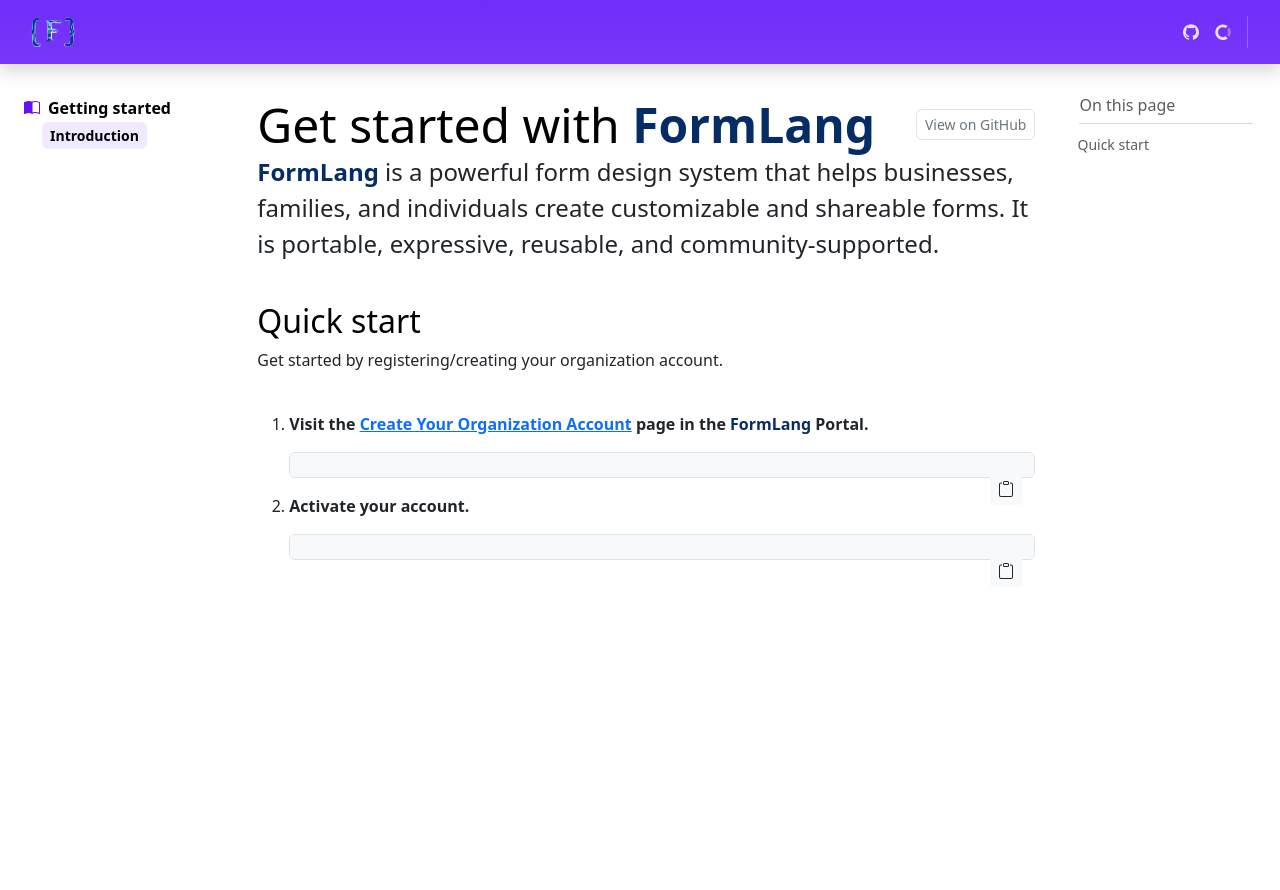
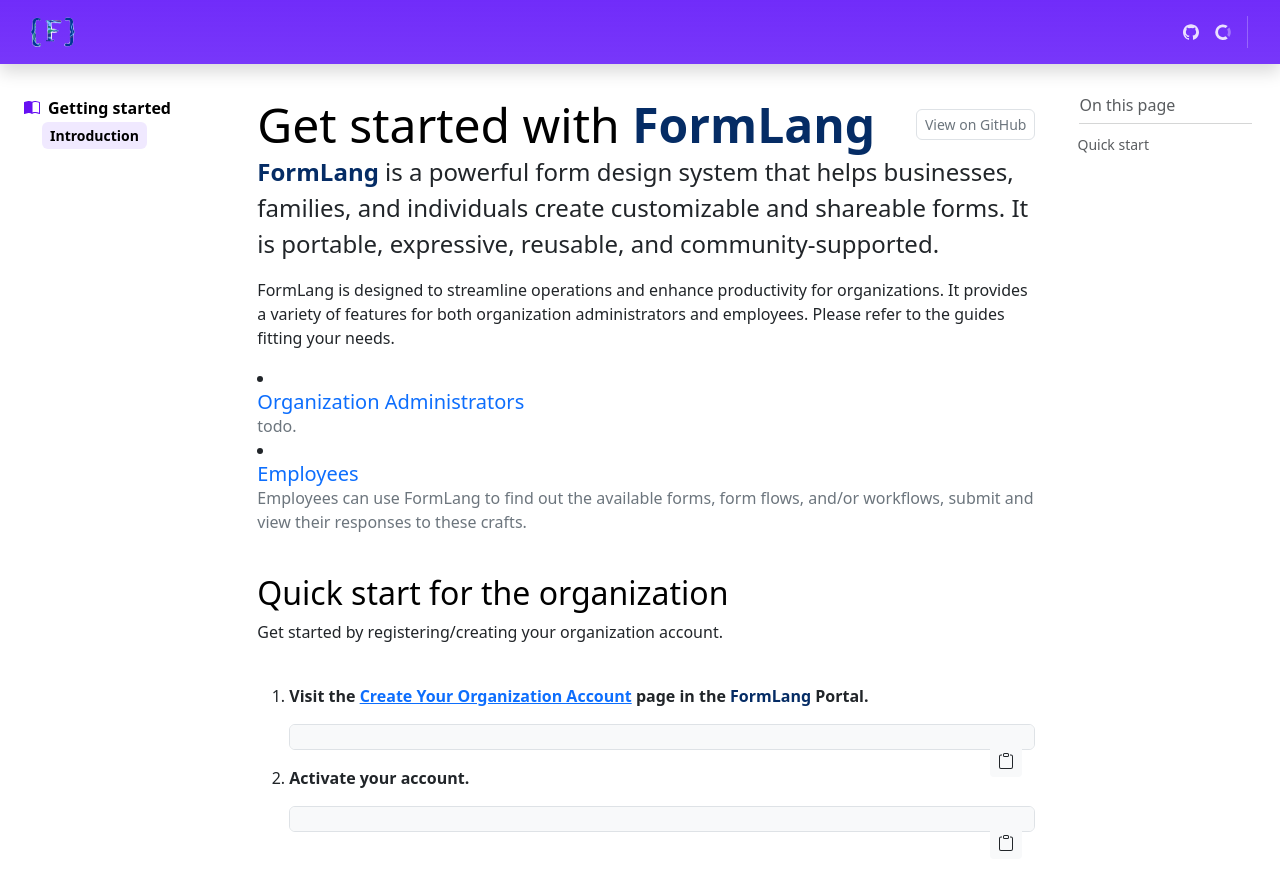
Before and after one commit to formlang/formlang-help, a Jekyll site: the page built from _pages/start/index.html, in a window 1280 px wide and 900 px high. Shown: the top 890 px of the window. Built offline with Jekyll 4.4.1, drawn with Linux system fonts in a browser that asks for light colours; comment, search, counter and statistics services are not loaded.

Commit message:
Updated start page

```diff
--- a/_pages/start/index.html
+++ b/_pages/start/index.html
@@ -17,6 +17,32 @@ permalink: /start/index.html
         <span class="fw-bold text-primary-emphasis">FormLang</span>
         is a powerful form design system that helps businesses, families, and individuals create customizable and shareable forms. It is portable, expressive, reusable, and community-supported.
     </p>
+
+    <p>
+        FormLang is designed to streamline operations and enhance
+        productivity for organizations. It provides a variety of
+        features for both organization administrators and employees.
+        Please refer to the guides fitting your needs.
+
+        <ui>
+            <li>
+                <a class="d-block text-decoration-none" href="#quick-start-for-admin">
+                    <strong class="d-block h5 mb-0">Organization Administrators </strong>
+                    <span class="text-secondary">todo.</span>
+                </a>
+            </li>
+            <li>
+                <a class="d-block text-decoration-none" href="#quick-start-for-self">
+                    <strong class="d-block h5 mb-0">Employees</strong>
+                    <span class="text-secondary">
+                        Employees can use FormLang to find out the available forms, form flows, and/or workflows,
+                        submit and view their responses to these crafts.
+                    </span>
+                </a>
+            </li>
+        </ui>
+    </p>
+
 </div>
 <div class="bd-toc mt-3 mb-5 my-lg-0 mb-lg-5 px-sm-1 text-body-secondary">
     <button class="btn btn-link p-md-0 mb-2 mb-md-0 text-decoration-none bd-toc-toggle d-md-none" type="button" data-bs-toggle="collapse" data-bs-target="#tocContents" aria-expanded="false" aria-controls="tocContents">
@@ -32,15 +58,15 @@ permalink: /start/index.html
         <nav id="TableOfContents">
             <ul>
                 <li>
-                    <a href="#quick-start">Quick start</a>
+                    <a href="#quick-start-for-org">Quick start</a>
                 </li>
             </ul>
         </nav>
     </div>
 </div>
 <div class="bd-content ps-lg-2">
-    <h2 id="quick-start">
-        Quick start <a class="anchor-link" href="#quick-start" aria-label="Link to this section: Quick start"></a>
+    <h2 id="quick-start-for-org">
+        Quick start for the organization <a class="anchor-link" href="#quick-start-for-org" aria-label="Link to this section: Quick start"></a>
     </h2>
     <p>
         Get started by registering/creating your organization account.
```
